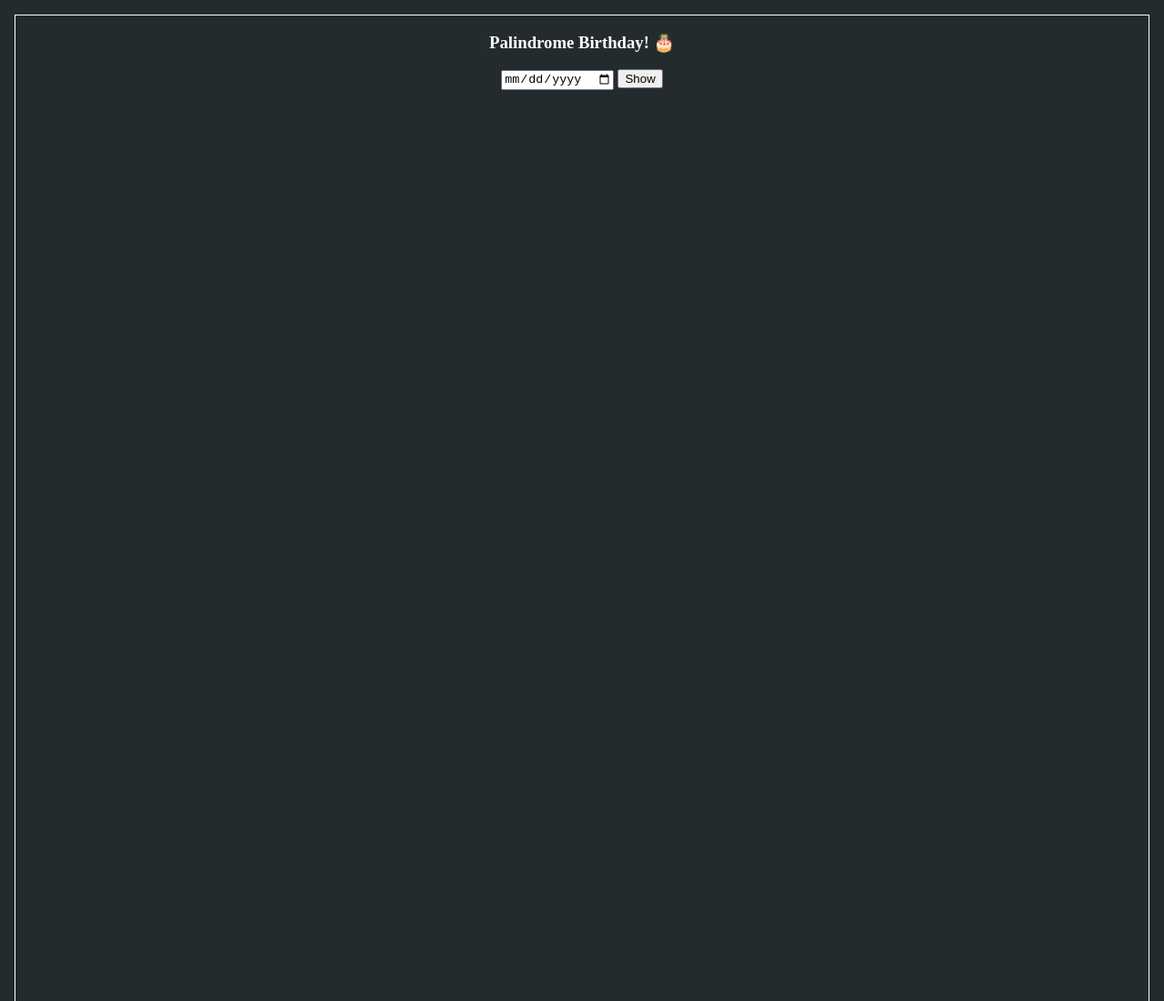
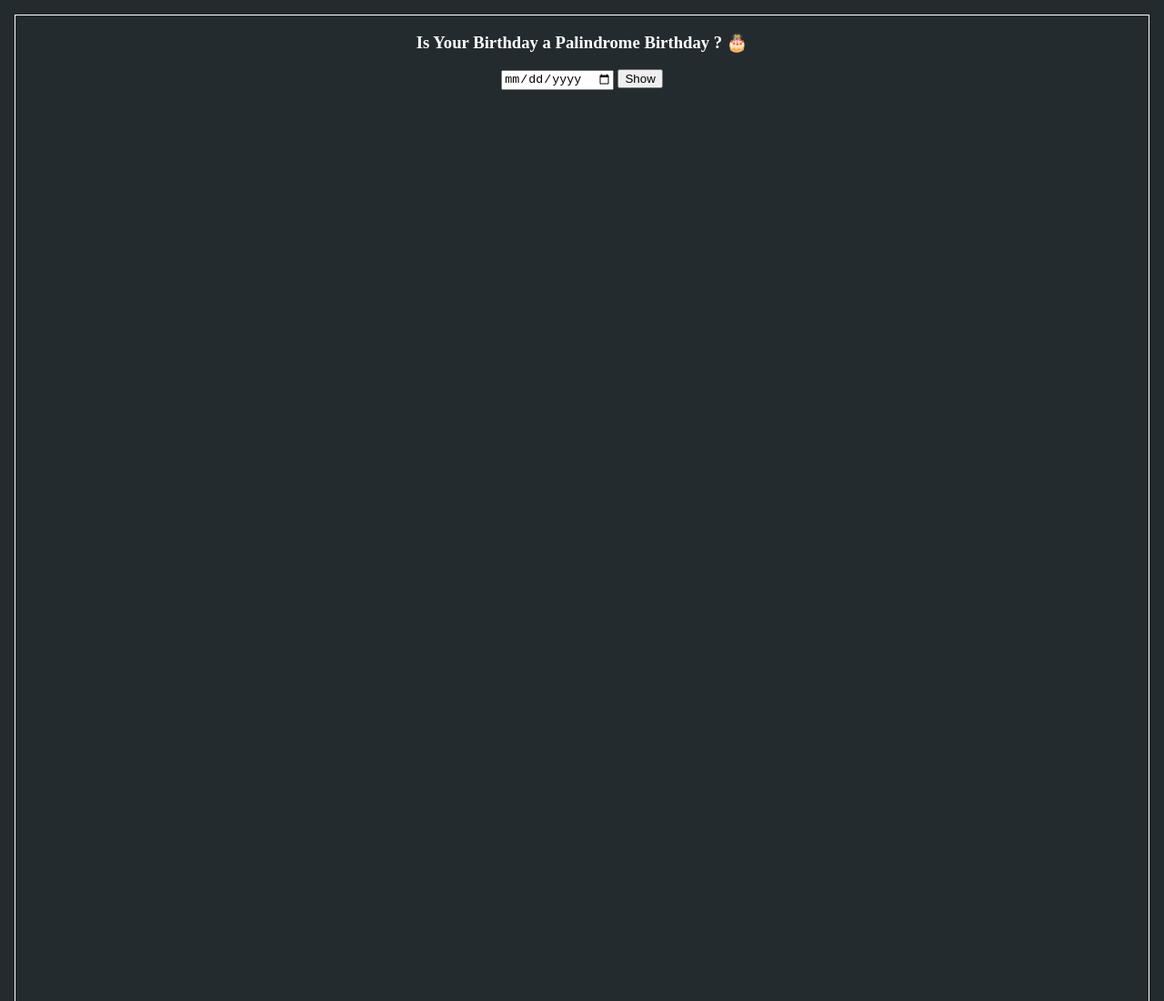
Before and after one commit to ayush65/Is--YOUR-BIRTHDAY-A-PALINDROM-NEOG-CAMP-mark13, a plain HTML site: page index.html in a window 1280 px wide. Shown: the top 1100 px of the page at 91% size. Drawn offline with Linux system fonts and the light colour scheme.

Commit message:
docs :- changed the index.html

```diff
--- a/index.html
+++ b/index.html
@@ -8,7 +8,7 @@
   </head>
   <body>
     <main>
-      <h3>Palindrome Birthday! 🎂</h3>
+      <h3>Is Your Birthday a Palindrome Birthday ? 🎂</h3>
       <input type="date" id="bday-input" />
       <button id="show-btn">Show</button>
       <p id="result"></p>
```
